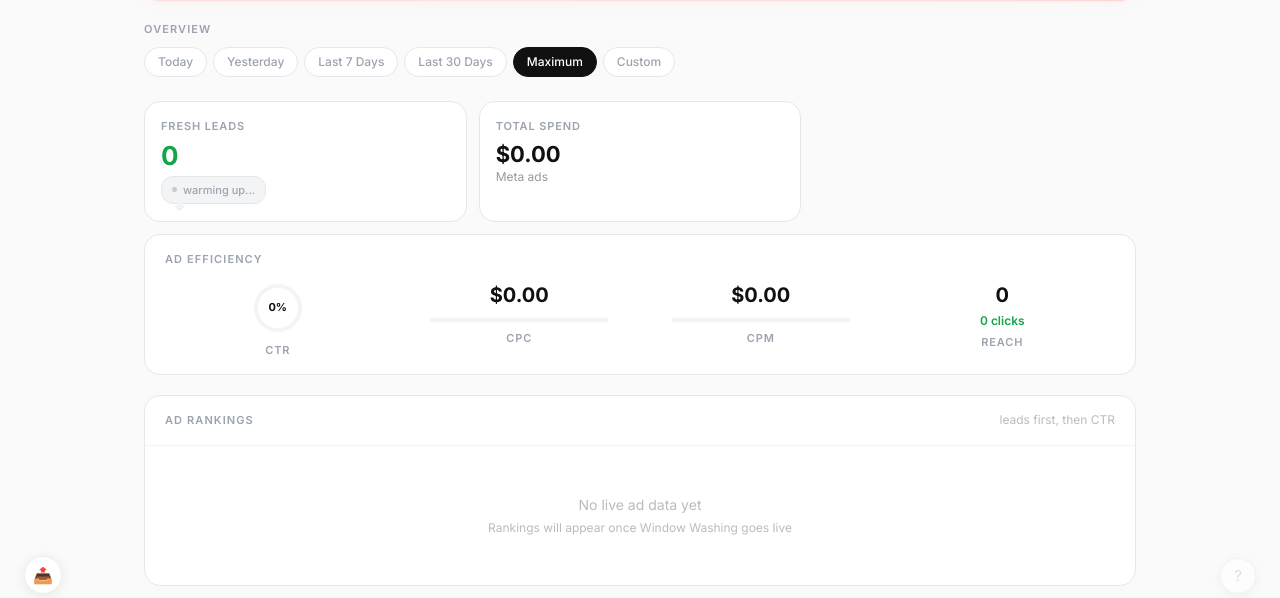
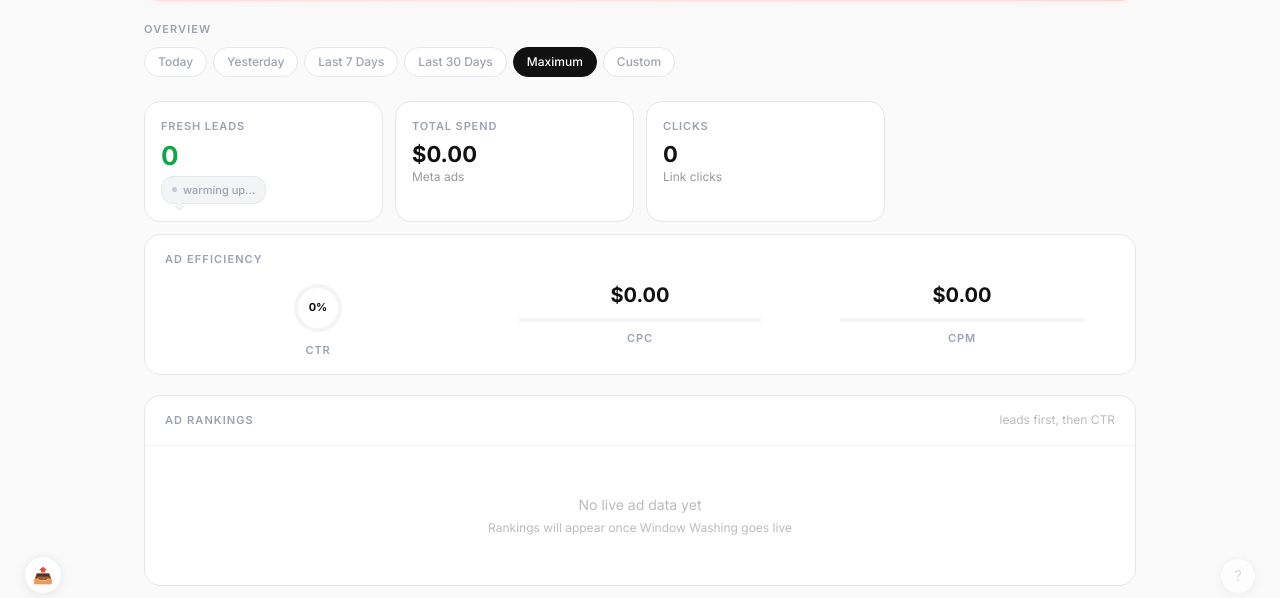
Before and after one commit to lumenmarketingsolutions/berry_clean, a Flask app: template templates/index.html in a window 1280 px wide. Shown: the part 182-780 px from the top of the page. Run offline with Flask 3, Linux system fonts and the light colour scheme; the template is opened without the code that fills it, so the values that code supplies are empty; some libraries are stand-ins or nearby versions.

Commit message:
Add Clicks card, compact spend format, remove clicks from efficiency
- Clicks gets its own card in 4-card hero row
- Spend displays as $2.1K format to prevent overflow
- Removed clicks from Ad Efficiency section
- 4-col grid: Leads, Spend, Clicks, CPL

Co-Authored-By: Claude Opus 4.6 <noreply@anthropic.com>

```diff
--- a/templates/index.html
+++ b/templates/index.html
@@ -457,7 +457,7 @@
     </section>
 
     <!-- Campaign Performance — hero metrics -->
-    <div class="grid grid-cols-3 gap-3 mb-3 mt-5">
+    <div class="grid grid-cols-2 sm:grid-cols-4 gap-3 mb-3 mt-5">
       <div class="card card-hover p-4">
         <p class="metric-label" id="kpi-leads-label">Fresh Leads</p>
         <p class="metric-value-green mt-2" id="kpi-leads">0</p>
@@ -467,6 +467,11 @@
         <p class="metric-label">Total Spend</p>
         <p class="metric-value mt-2" style="font-size:22px;" id="kpi-spend">$0.00</p>
         <p class="metric-sub">Meta ads</p>
+      </div>
+      <div class="card card-hover p-4">
+        <p class="metric-label">Clicks</p>
+        <p class="metric-value mt-2" style="font-size:22px;" id="kpi-clicks">0</p>
+        <p class="metric-sub">Link clicks</p>
       </div>
       <div class="card card-hover p-4" id="kpi-cpl-card" style="display:none;">
         <p class="metric-label">Cost Per Lead</p>
@@ -483,7 +488,7 @@
       <div class="flex items-center justify-between mb-3">
         <p class="section-label" style="margin-bottom:0;">Ad Efficiency</p>
       </div>
-      <div class="grid grid-cols-2 sm:grid-cols-4 gap-4">
+      <div class="grid grid-cols-3 gap-4">
         <!-- CTR gauge -->
         <div style="text-align:center;">
           <div style="position:relative;width:56px;height:56px;margin:0 auto 6px;">
@@ -511,12 +516,6 @@
           </div>
           <p class="metric-label">CPM</p>
         </div>
-        <!-- Reach: impressions + clicks -->
-        <div style="text-align:center;">
-          <p style="font-size:20px;font-weight:700;color:#111;" id="kpi-impressions">0</p>
-          <p style="font-size:12px;color:var(--green);font-weight:600;margin-top:2px;" id="kpi-clicks-inline">0 clicks</p>
-          <p class="metric-label" style="margin-top:4px;">Reach</p>
-        </div>
       </div>
     </div>
 
@@ -533,7 +532,7 @@
 
     <!-- Hidden elements for JS compatibility -->
     <span id="kpi-ctr" style="display:none;">0.00%</span>
-    <span id="kpi-clicks" style="display:none;">0</span>
+    <span id="kpi-impressions" style="display:none;">0</span>
   </div>
 
   <!-- Ad Rankings -->
@@ -793,6 +792,7 @@ function dateRange(preset){
 }
 function filterRows(rows,from,to){if(!from&&!to)return rows;return rows.filter(r=>r.date&&r.date>=from&&r.date<=to);}
 function fmt(n,d=2){return n.toLocaleString('en-US',{minimumFractionDigits:d,maximumFractionDigits:d});}
+function fmtCompact(n){if(n>=1000000)return '$'+(n/1000000).toFixed(1)+'M';if(n>=10000)return '$'+(n/1000).toFixed(1)+'K';if(n>=1000)return '$'+(n/1000).toFixed(2)+'K';return '$'+fmt(n);}
 
 function updateKPIs(from,to){
   const metaSrc  = VIEW_MODE==='live' ? RAW_META_LIVE  : RAW_META_PAST;
@@ -802,7 +802,8 @@ function updateKPIs(from,to){
   const leads = filterRows(leadsSrc, from, to);
 
   document.getElementById('kpi-leads').textContent = leads.length.toLocaleString();
-  document.getElementById('kpi-spend').textContent = '$'+fmt(meta.reduce((s,r)=>s+r.spend,0));
+  const rawSpend = meta.reduce((s,r)=>s+r.spend,0);
+  document.getElementById('kpi-spend').textContent = fmtCompact(rawSpend);
   document.getElementById('kpi-impressions').textContent = meta.reduce((s,r)=>s+r.impressions,0).toLocaleString();
   document.getElementById('kpi-clicks').textContent = meta.reduce((s,r)=>s+r.clicks,0).toLocaleString();
   const avgCtr = meta.length ? meta.reduce((s,r)=>s+r.ctr,0)/meta.length : 0;
@@ -811,8 +812,6 @@ function updateKPIs(from,to){
   document.getElementById('kpi-ctr').textContent = fmt(avgCtr)+'%';
   document.getElementById('kpi-cpc').textContent = '$'+fmt(avgCpc);
   document.getElementById('kpi-cpm').textContent = '$'+fmt(avgCpm);
-  document.getElementById('kpi-clicks-inline').textContent = meta.reduce((s,r)=>s+r.clicks,0).toLocaleString() + ' clicks';
-
   // CTR gauge
   const ctrGaugeArc = document.getElementById('ctr-gauge-arc');
   const ctrGaugeVal = document.getElementById('ctr-gauge-val');
```
